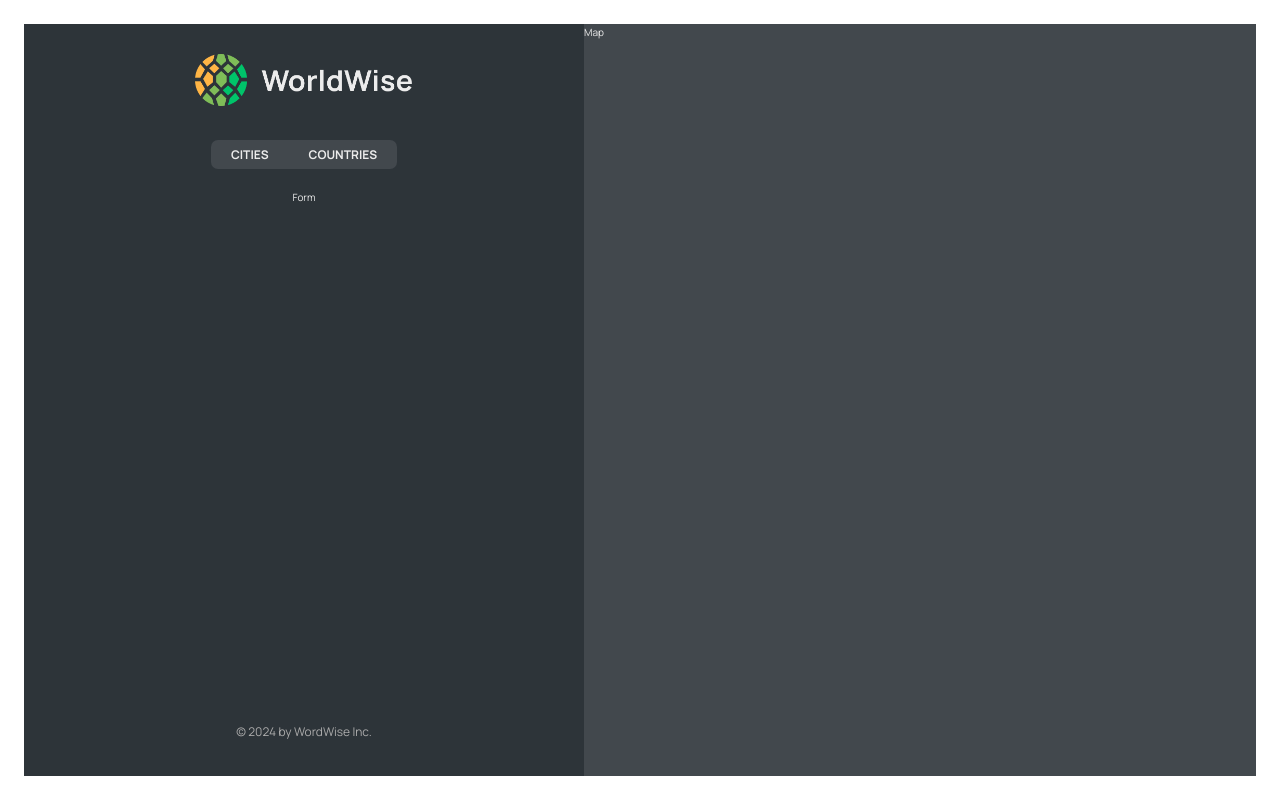
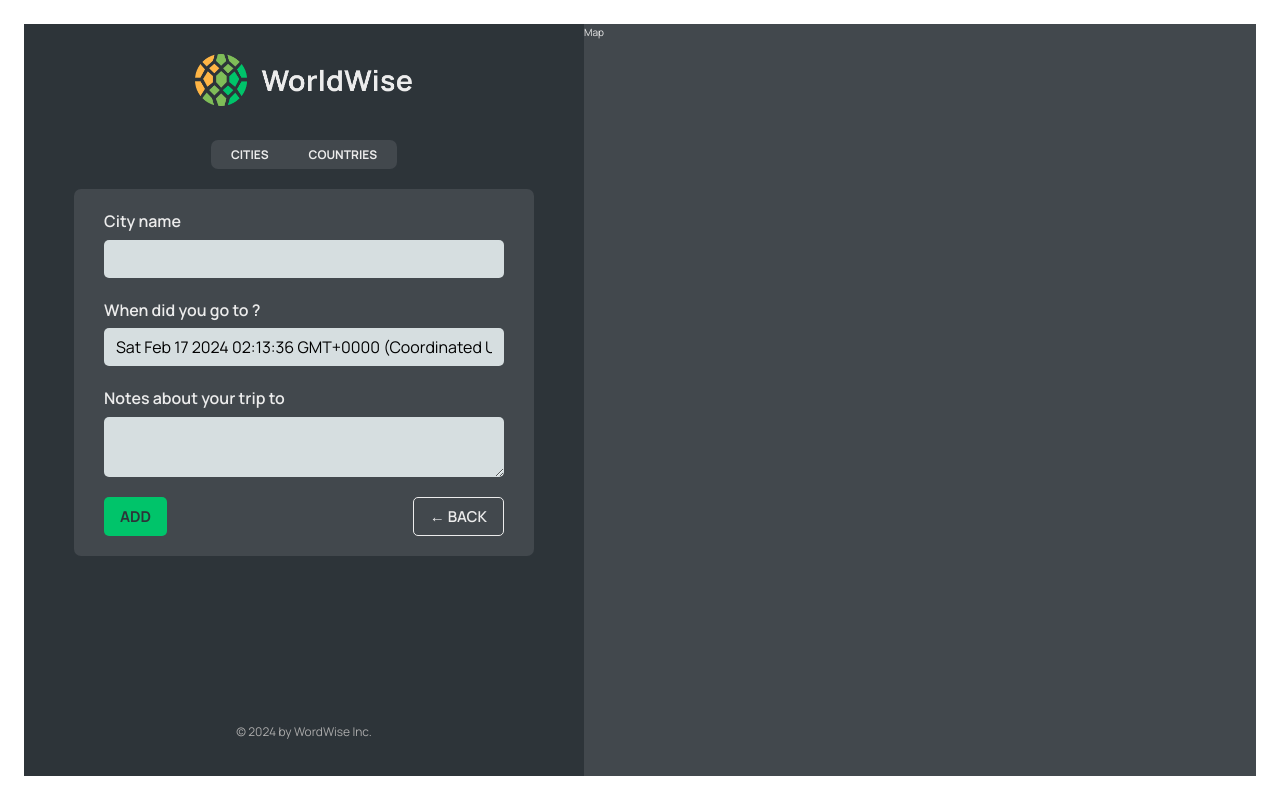
Before and after one commit to dhia88/WORDWISE, a React (Vite) app: page /app/form in a window 1280 px wide. Built offline with nearby package versions, Linux system fonts and the light colour scheme; data requests are answered from the project's data file.

Commit message:
implementing query strings and useNavigate

```diff
--- a/src/App.jsx
+++ b/src/App.jsx
@@ -9,6 +9,8 @@
 import Login from "./pages/Login";
 import CityList from "./components/CityList";
 import CountryList from "./components/CountryList";
+import City from "./pages/City";
+import Form from "./components/Form";
 
 const BASE_URL = "http://localhost:9000";
 
@@ -44,6 +46,7 @@
               index
               element={<CityList cities={cities} isLoading={isLoading} />}
             />
+            <Route path="cities/:id" element={<City />} />
             <Route
               path="cities"
               element={<CityList cities={cities} isLoading={isLoading} />}
@@ -52,8 +55,9 @@
               path="countries"
               element={<CountryList cities={cities} isLoading={isLoading} />}
             />
-            <Route path="form" element={<p>Form</p>} />
+            <Route path="form" element={<Form />} />
           </Route>
+
           <Route path="*" element={<PageNotFound />} />
         </Routes>
       </BrowserRouter>
--- /dev/null
+++ b/src/components/Button.jsx
@@ -0,0 +1,11 @@
+import styles from "./Button.module.css";
+
+function Button({ children, onClick, type }) {
+  return (
+    <button onClick={onClick} className={`${styles.btn} ${styles[type]}`}>
+      {children}
+    </button>
+  );
+}
+
+export default Button;
--- a/src/components/CityItem.jsx
+++ b/src/components/CityItem.jsx
@@ -1,4 +1,5 @@
 import styles from "./CityItem.module.css";
+import { Link } from "react-router-dom";
 
 const formatDate = (date) =>
   new Intl.DateTimeFormat("en", {
@@ -8,14 +9,19 @@
   }).format(new Date(date));
 
 function CityItem({ city }) {
-  const { cityName, emoji, date } = city;
+  const { cityName, emoji, date, id, position } = city;
 
   return (
-    <li className={styles.cityItem}>
-      <span className={styles.emoji}>{emoji}</span>
-      <h3 className={styles.name}>{cityName}</h3>
-      <time className={styles.date}>({formatDate(date)})</time>
-      <button className={styles.deleteBtn}>&times;</button>
+    <li>
+      <Link
+        className={styles.cityItem}
+        to={`${id}?lat=${position.lat}&lng=${position.lng}`}
+      >
+        <span className={styles.emoji}>{emoji}</span>
+        <h3 className={styles.name}>{cityName}</h3>
+        <time className={styles.date}>({formatDate(date)})</time>
+        <button className={styles.deleteBtn}>&times;</button>
+      </Link>
     </li>
   );
 }
--- a/src/components/CountryList.jsx
+++ b/src/components/CountryList.jsx
@@ -20,7 +20,7 @@
   return (
     <ul className={styles.countryList}>
       {countries.map((country) => (
-        <CountryItem country={country} key={country} />
+        <CountryItem country={country} key={country.country} />
       ))}
     </ul>
   );
--- a/src/components/Form.jsx
+++ b/src/components/Form.jsx
@@ -3,6 +3,8 @@
 import { useState } from "react";
 
 import styles from "./Form.module.css";
+import Button from "./Button";
+import { useNavigate } from "react-router-dom";
 
 export function convertToEmoji(countryCode) {
   const codePoints = countryCode
@@ -13,8 +15,10 @@
 }
 
 function Form() {
+  const navigate = useNavigate();
+
   const [cityName, setCityName] = useState("");
-  const [country, setCountry] = useState("");
+  //const [country, setCountry] = useState("");
   const [date, setDate] = useState(new Date());
   const [notes, setNotes] = useState("");
 
@@ -49,8 +53,16 @@
       </div>
 
       <div className={styles.buttons}>
-        <button>Add</button>
-        <button>&larr; Back</button>
+        <Button type="primary">Add</Button>
+        <Button
+          type="back"
+          onClick={(e) => {
+            e.preventDefault();
+            navigate(-1);
+          }}
+        >
+          &larr; Back
+        </Button>
       </div>
     </form>
   );
--- a/src/components/Map.jsx
+++ b/src/components/Map.jsx
@@ -1,7 +1,14 @@
+import { useNavigate } from "react-router-dom";
 import styles from "./Map.module.css";
 
 function Map() {
-  return <div className={styles.mapContainer}>Map</div>;
+  const navigate = useNavigate();
+
+  return (
+    <div className={styles.mapContainer} onClick={() => navigate("form")}>
+      Map
+    </div>
+  );
 }
 
 export default Map;
--- a/src/pages/City.jsx
+++ b/src/pages/City.jsx
@@ -1,25 +1,27 @@
-import styles from "./City.module.css";
+//  import styles from "./City.module.css";
 
-const formatDate = (date) =>
+/* /* const formatDate = (date) =>
   new Intl.DateTimeFormat("en", {
     day: "numeric",
     month: "long",
     year: "numeric",
     weekday: "long",
-  }).format(new Date(date));
+  }).format(new Date(date)); */
 
 function City() {
   // TEMP DATA
-  const currentCity = {
+  /*  const currentCity = {
     cityName: "Lisbon",
     emoji: "🇵🇹",
     date: "2027-10-31T15:59:59.138Z",
     notes: "My favorite city so far!",
   };
 
-  const { cityName, emoji, date, notes } = currentCity;
+  const { cityName, emoji, date, notes } = currentCity; */
 
-  return (
+  return <div>city</div>;
+
+  /* return (
     <div className={styles.city}>
       <div className={styles.row}>
         <h6>City name</h6>
@@ -55,7 +57,7 @@
         <ButtonBack />
       </div>
     </div>
-  );
+  ); */
 }
 
 export default City;
```
